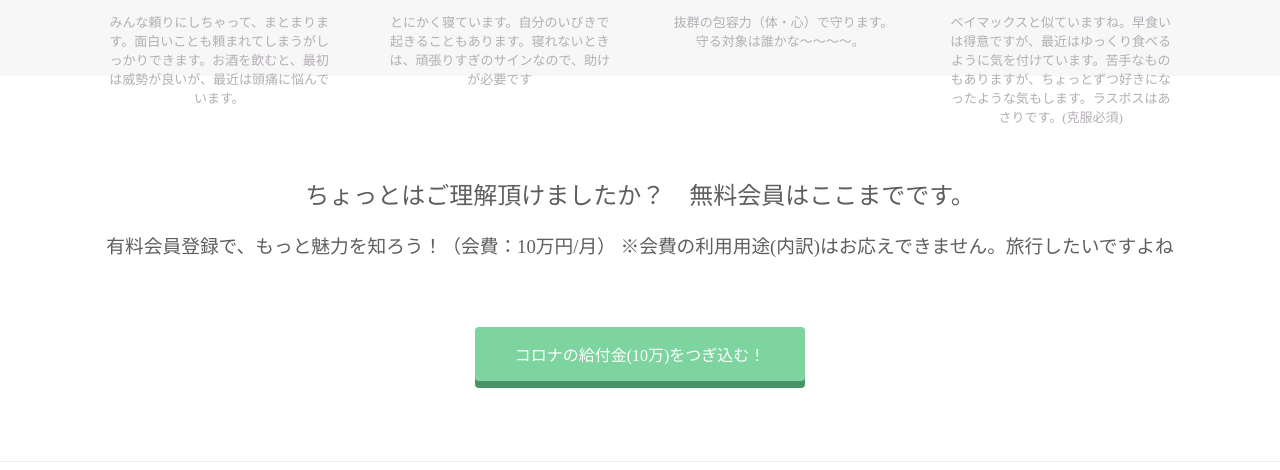
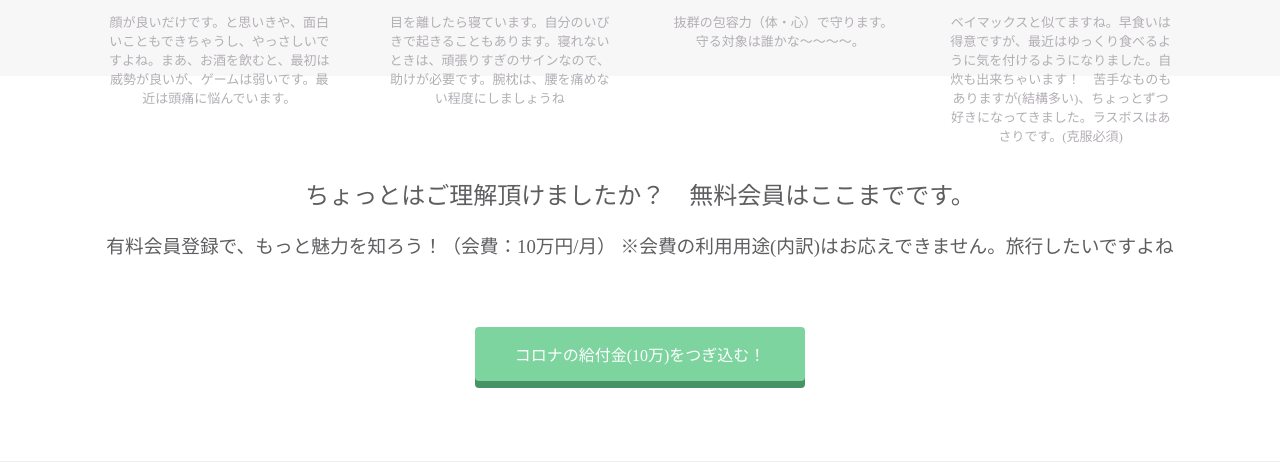
Before and after one commit to sugiesansan/first, a plain HTML site: page index.html in a window 1280 px wide. Shown: the part 1170-1640 px from the top of the page. Drawn offline with Linux system fonts and the light colour scheme.

Commit message:
Update index.html

```diff
--- a/index.html
+++ b/index.html
@@ -44,14 +44,14 @@
             <img src="https://store-resources-disneyjp.akamaized.net/img/category/1/201512.png">
             <p>無限の彼方に行けるリーダー</p>
           </div>
-          <p class="text-contents">みんな頼りにしちゃって、まとまります。面白いことも頼まれてしまうがしっかりできます。お酒を飲むと、最初は威勢が良いが、最近は頭痛に悩んでいます。</p>
+          <p class="text-contents">顔が良いだけです。と思いきや、面白いこともできちゃうし、やっさしいですよね。まあ、お酒を飲むと、最初は威勢が良いが、ゲームは弱いです。最近は頭痛に悩んでいます。</p>
         </div>
         <div class="lesson">
           <div class="lesson-icon">
             <img src="http://blog-imgs-53.fc2.com/k/a/n/kandatasokuho/kabigons.png">
             <p>寝ます</p>
           </div>
-          <p class="text-contents">とにかく寝ています。自分のいびきで起きることもあります。寝れないときは、頑張りすぎのサインなので、助けが必要です</p>
+          <p class="text-contents">目を離したら寝ています。自分のいびきで起きることもあります。寝れないときは、頑張りすぎのサインなので、助けが必要です。腕枕は、腰を痛めない程度にしましょうね</p>
         </div>
         <div class="lesson">
           <div class="lesson-icon">
@@ -65,7 +65,7 @@
             <img src="https://stickershop.line-scdn.net/stickershop/v1/product/1384634/LINEStorePC/main.png;compress=true">
             <p>食へのこだわり</p>
           </div>
-          <p class="text-contents">ベイマックスと似ていますね。早食いは得意ですが、最近はゆっくり食べるように気を付けています。苦手なものもありますが、ちょっとずつ好きになったような気もします。ラスボスはあさりです。(克服必須)</p>
+          <p class="text-contents">ベイマックスと似てますね。早食いは得意ですが、最近はゆっくり食べるように気を付けるようになりました。自炊も出来ちゃいます！　苦手なものもありますが(結構多い)、ちょっとずつ好きになってきました。ラスボスはあさりです。(克服必須)</p>
         </div>
       </div>
       <div class="clear"></div>
```
